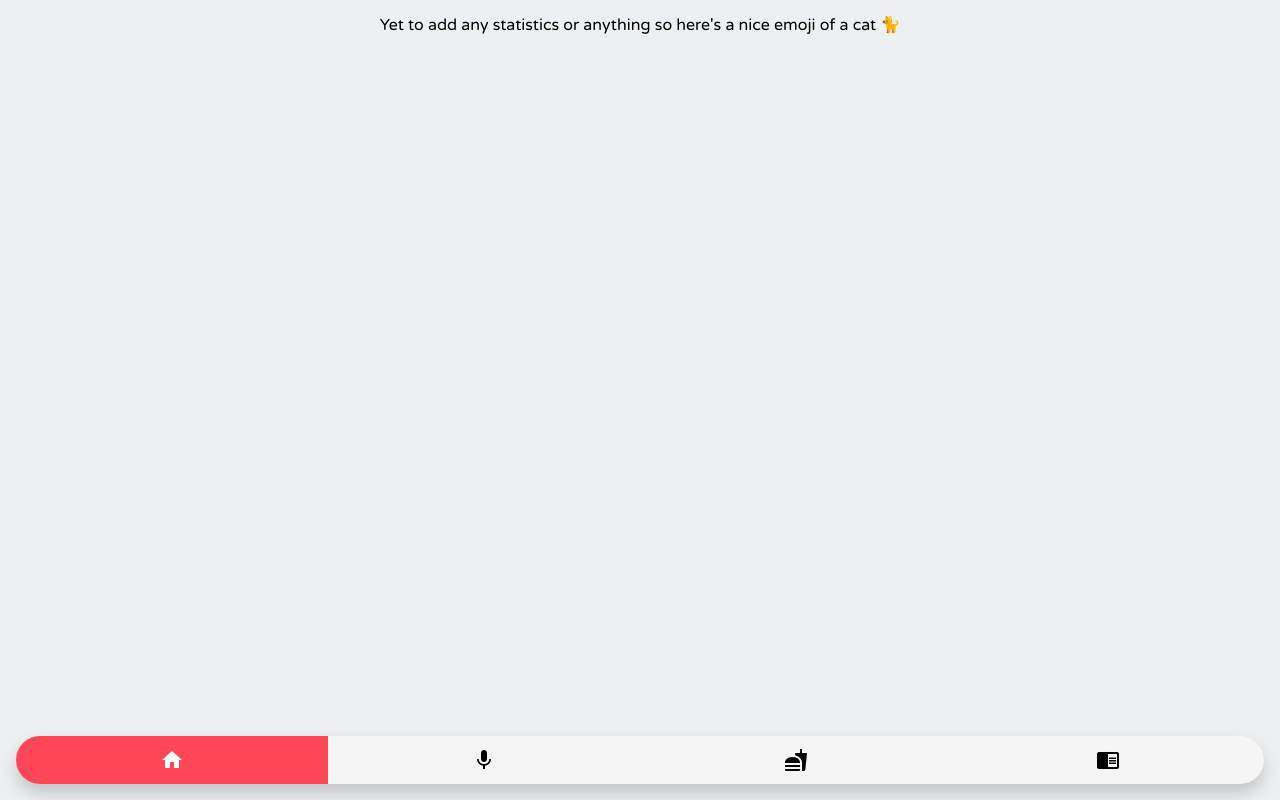
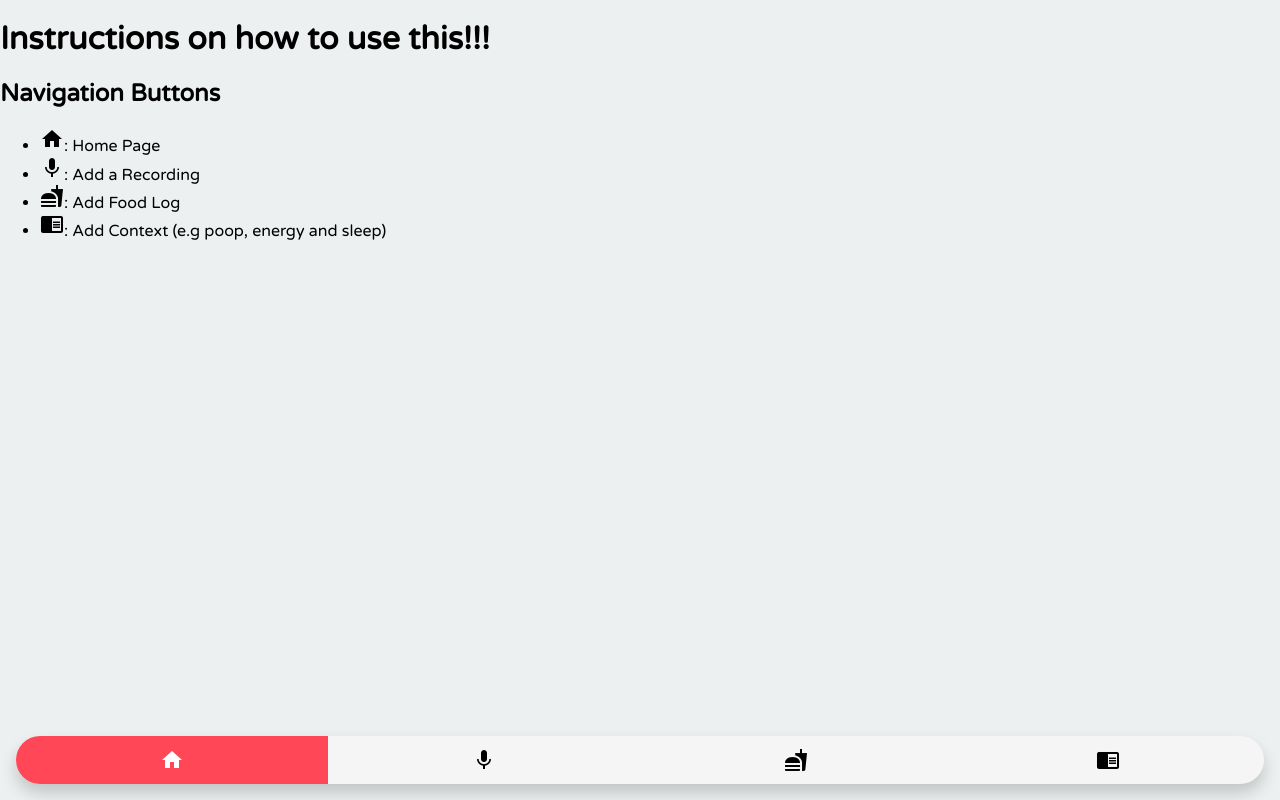
Before and after one commit to jumper385/ngp_data_3, a React (Create React App) app in the folder client/: page / in a window 1280 px wide. Built offline with nearby package versions, Linux system fonts and the light colour scheme; no server answers.

Commit message:
added lil instructions

```diff
--- a/client/src/App.js
+++ b/client/src/App.js
@@ -58,7 +58,18 @@ const App = props => {
 
           <Route exact path='/'>
             <div>
-              <p style={{textAlign:'center'}}>Yet to add any statistics or anything so here's a nice emoji of a cat 🐈</p>
+
+              <div>
+                <h1>Instructions on how to use this!!!</h1>
+                <h2>Navigation Buttons</h2>
+                <ul>
+                  <li><i className='material-icons'>home</i>: Home Page</li>
+                  <li><i className='material-icons'>mic</i>: Add a Recording</li>
+                  <li><i className='material-icons'>fastfood</i>: Add Food Log</li>
+                  <li><i className='material-icons'>chrome_reader_mode</i>: Add Context (e.g poop, energy and sleep)</li>
+                </ul>
+              </div>
+
             </div>
           </Route>
 
```
Also changed, not shown: 8 other files (tests, documents, lock files or other folders).
